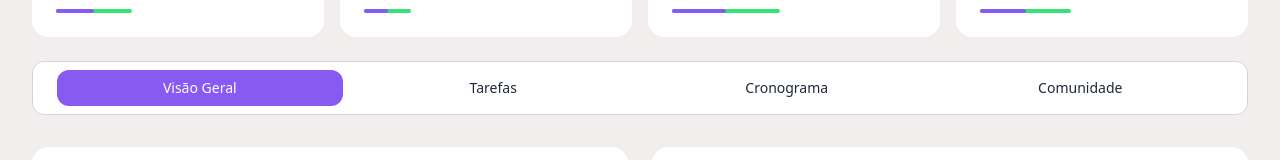
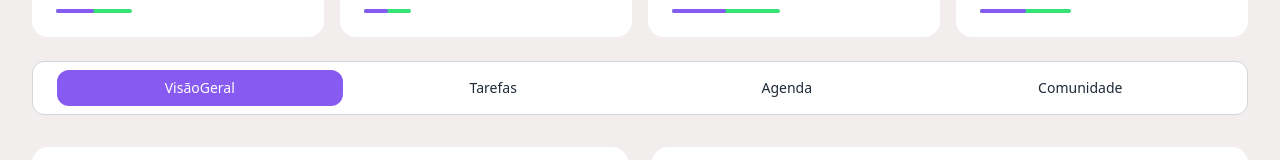
Before and after one commit to DiegoAraaujo/amigo-do-estudante, a React (Vite) app: page / in a window 1280 px wide. Shown: the part 277-437 px from the top of the page. Built offline with nearby package versions, Linux system fonts and the light colour scheme.

Commit message:
feat(DashboardSubMenu):changing the names of the dashboard submenu

```diff
--- a/src/pages/Dashboard/components/DashboardSubmenu.tsx
+++ b/src/pages/Dashboard/components/DashboardSubmenu.tsx
@@ -29,7 +29,7 @@ const DashboardSubmenu = ({
             : "text-primary-light"
         }  sm:text-sm`}
       >
-        Visão Geral
+        <span className="hidden md:inline-block">Visão</span> Geral
       </Link>
       <Link
         to={`/${selectedPeriod}/tasksPreview`}
@@ -53,7 +53,7 @@ const DashboardSubmenu = ({
             : "text-primary-light"
         }  sm:text-sm`}
       >
-        Cronograma
+        Agenda
       </Link>
       <Link
         to={`/${selectedPeriod}/communityPreview`}
```
